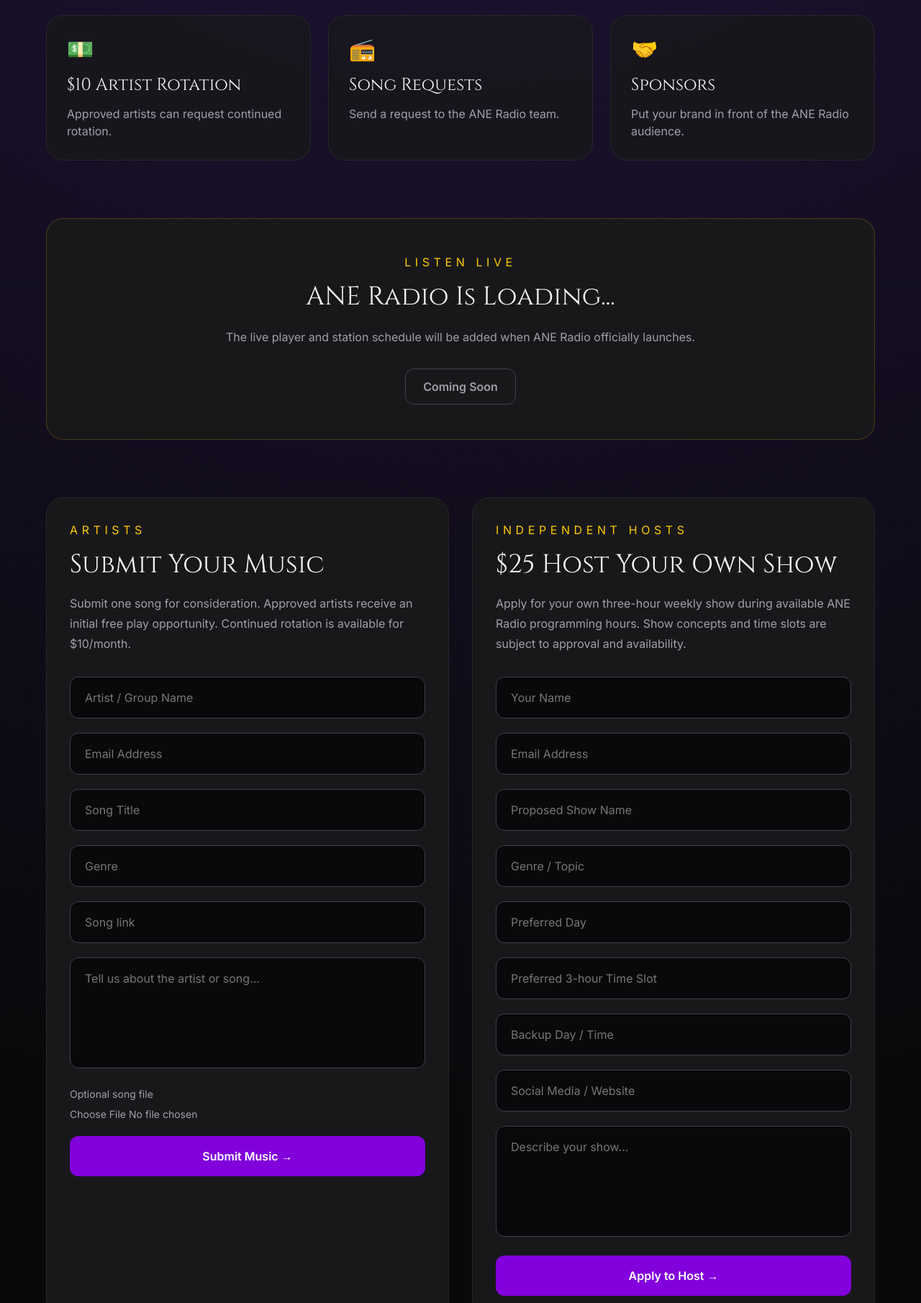
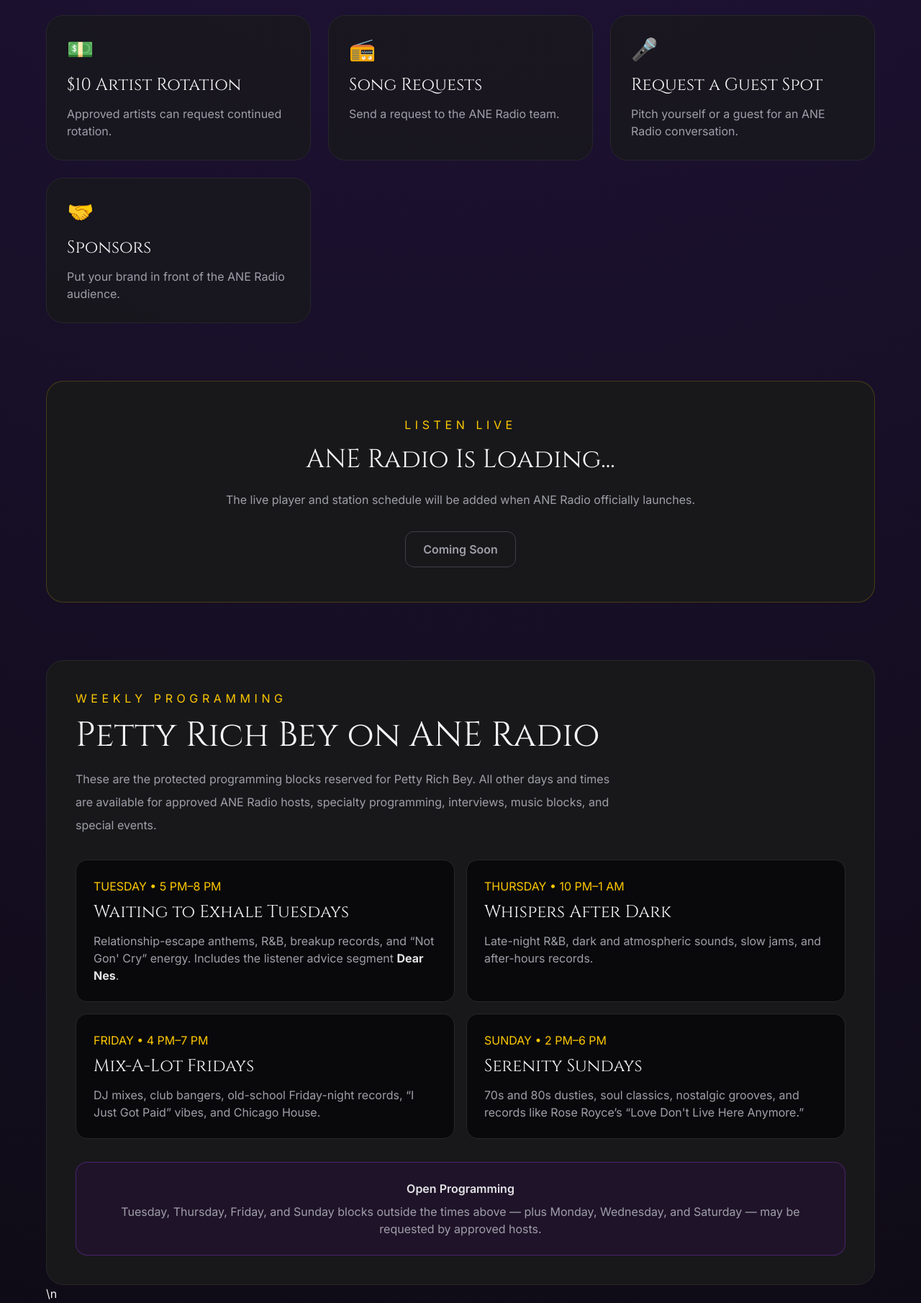
Before and after one commit to pettyrichbey/pettyrichbey-website, an Astro site: page /ane-radio in a window 1280 px wide. Shown: the part 816-2626 px from the top of the page at 72% size. Built offline with nearby package versions, Linux system fonts and the light colour scheme; Astro itself is replaced by a stand-in of ours; a web font is replaced by a local one.

Commit message:
Add ANE Radio schedule and guest request form

```diff
--- a/src/pages/ane-radio/index.astro
+++ b/src/pages/ane-radio/index.astro
@@ -18,17 +18,36 @@
 <a href="#host" class="rounded-3xl border border-zinc-800 bg-zinc-900/80 p-7 transition hover:-translate-y-1 hover:border-purple-500"><div class="text-3xl">🎙️</div><h2 class="logo mt-4 text-2xl">$25 Host Your Own Show</h2><p class="mt-3 text-zinc-400">Apply for a weekly three-hour programming slot.</p></a>
 <a href="#rotation" class="rounded-3xl border border-zinc-800 bg-zinc-900/80 p-7 transition hover:-translate-y-1 hover:border-purple-500"><div class="text-3xl">💵</div><h2 class="logo mt-4 text-2xl">$10 Artist Rotation</h2><p class="mt-3 text-zinc-400">Approved artists can request continued rotation.</p></a>
 <a href="#requests" class="rounded-3xl border border-zinc-800 bg-zinc-900/80 p-7 transition hover:-translate-y-1 hover:border-purple-500"><div class="text-3xl">📻</div><h2 class="logo mt-4 text-2xl">Song Requests</h2><p class="mt-3 text-zinc-400">Send a request to the ANE Radio team.</p></a>
+<a href="#guests" class="rounded-3xl border border-zinc-800 bg-zinc-900/80 p-7 transition hover:-translate-y-1 hover:border-purple-500"><div class="text-3xl">🎤</div><h2 class="logo mt-4 text-2xl">Request a Guest Spot</h2><p class="mt-3 text-zinc-400">Pitch yourself or a guest for an ANE Radio conversation.</p></a>
 <a href="#sponsors" class="rounded-3xl border border-zinc-800 bg-zinc-900/80 p-7 transition hover:-translate-y-1 hover:border-purple-500"><div class="text-3xl">🤝</div><h2 class="logo mt-4 text-2xl">Sponsors</h2><p class="mt-3 text-zinc-400">Put your brand in front of the ANE Radio audience.</p></a>
 </div>
 <div id="listen" class="mt-20 rounded-3xl border border-yellow-400/20 bg-zinc-900 p-8 text-center md:p-12"><p class="uppercase tracking-[0.35em] text-yellow-400">Listen Live</p><h2 class="logo mt-4 text-4xl">ANE Radio Is Loading...</h2><p class="mx-auto mt-5 max-w-2xl leading-8 text-zinc-400">The live player and station schedule will be added when ANE Radio officially launches.</p><span class="mt-7 inline-flex rounded-xl border border-zinc-700 px-6 py-3 font-semibold text-zinc-400">Coming Soon</span></div>
-<div class="mt-20 grid gap-8 lg:grid-cols-2">
+<div id="schedule" class="mt-20 rounded-3xl border border-zinc-800 bg-zinc-900 p-8 md:p-10">
+<p class="uppercase tracking-[0.35em] text-yellow-400">Weekly Programming</p>
+<h2 class="logo mt-4 text-4xl md:text-5xl">Petty Rich Bey on ANE Radio</h2>
+<p class="mt-5 max-w-3xl leading-8 text-zinc-400">These are the protected programming blocks reserved for Petty Rich Bey. All other days and times are available for approved ANE Radio hosts, specialty programming, interviews, music blocks, and special events.</p>
+<div class="mt-8 grid gap-4 md:grid-cols-2">
+<div class="rounded-2xl border border-zinc-800 bg-zinc-950 p-6"><p class="text-yellow-400">TUESDAY • 5 PM–8 PM</p><h3 class="logo mt-2 text-2xl">Waiting to Exhale Tuesdays</h3><p class="mt-3 text-zinc-400">Relationship-escape anthems, R&amp;B, breakup records, and “Not Gon' Cry” energy. Includes the listener advice segment <strong class="text-zinc-200">Dear Nes</strong>.</p></div>
+<div class="rounded-2xl border border-zinc-800 bg-zinc-950 p-6"><p class="text-yellow-400">THURSDAY • 10 PM–1 AM</p><h3 class="logo mt-2 text-2xl">Whispers After Dark</h3><p class="mt-3 text-zinc-400">Late-night R&amp;B, dark and atmospheric sounds, slow jams, and after-hours records.</p></div>
+<div class="rounded-2xl border border-zinc-800 bg-zinc-950 p-6"><p class="text-yellow-400">FRIDAY • 4 PM–7 PM</p><h3 class="logo mt-2 text-2xl">Mix-A-Lot Fridays</h3><p class="mt-3 text-zinc-400">DJ mixes, club bangers, old-school Friday-night records, “I Just Got Paid” vibes, and Chicago House.</p></div>
+<div class="rounded-2xl border border-zinc-800 bg-zinc-950 p-6"><p class="text-yellow-400">SUNDAY • 2 PM–6 PM</p><h3 class="logo mt-2 text-2xl">Serenity Sundays</h3><p class="mt-3 text-zinc-400">70s and 80s dusties, soul classics, nostalgic grooves, and records like Rose Royce’s “Love Don't Live Here Anymore.”</p></div>
+</div>
+<div class="mt-8 rounded-2xl border border-purple-500/30 bg-purple-950/20 p-6 text-center"><p class="font-semibold text-zinc-200">Open Programming</p><p class="mt-2 text-zinc-400">Tuesday, Thursday, Friday, and Sunday blocks outside the times above — plus Monday, Wednesday, and Saturday — may be requested by approved hosts.</p></div>
+</div>\n<div class="mt-20 grid gap-8 lg:grid-cols-2">
 <div id="music" class="rounded-3xl border border-zinc-800 bg-zinc-900 p-8"><p class="uppercase tracking-[0.35em] text-yellow-400">Artists</p><h2 class="logo mt-4 text-4xl">Submit Your Music</h2><p class="mt-5 leading-7 text-zinc-400">Submit one song for consideration. Approved artists receive an initial free play opportunity. Continued rotation is available for $10/month.</p>
 <form action="https://formsubmit.co/contact@pettyrichbey.com" method="POST" enctype="multipart/form-data" class="mt-8 space-y-5"><input type="hidden" name="_subject" value="ANE RADIO — MUSIC SUBMISSION" /><input type="hidden" name="_captcha" value="false" /><input type="hidden" name="_template" value="table" /><input type="hidden" name="_next" value="https://pettyrichbey.com/ane-radio?submitted=music" /><input name="artist_name" required placeholder="Artist / Group Name" class="form-input" /><input name="email" type="email" required placeholder="Email Address" class="form-input" /><input name="song_title" required placeholder="Song Title" class="form-input" /><input name="genre" placeholder="Genre" class="form-input" /><input name="song_link" type="url" placeholder="Song link" class="form-input" /><textarea name="artist_message" rows="5" placeholder="Tell us about the artist or song..." class="form-input resize-none"></textarea><label class="block text-sm text-zinc-400">Optional song file<input name="attachment" type="file" accept="audio/*" class="mt-2 block w-full text-sm text-zinc-400" /></label><button class="w-full rounded-xl bg-purple-700 px-6 py-4 font-semibold text-white transition hover:bg-purple-600">Submit Music →</button></form></div>
 <div id="host" class="rounded-3xl border border-zinc-800 bg-zinc-900 p-8"><p class="uppercase tracking-[0.35em] text-yellow-400">Independent Hosts</p><h2 class="logo mt-4 text-4xl">$25 Host Your Own Show</h2><p class="mt-5 leading-7 text-zinc-400">Apply for your own three-hour weekly show during available ANE Radio programming hours. Show concepts and time slots are subject to approval and availability.</p>
 <form action="https://formsubmit.co/contact@pettyrichbey.com" method="POST" class="mt-8 space-y-5"><input type="hidden" name="_subject" value="ANE RADIO — HOST APPLICATION" /><input type="hidden" name="_captcha" value="false" /><input type="hidden" name="_template" value="table" /><input type="hidden" name="_next" value="https://pettyrichbey.com/ane-radio?submitted=host" /><input name="host_name" required placeholder="Your Name" class="form-input" /><input name="email" type="email" required placeholder="Email Address" class="form-input" /><input name="show_name" required placeholder="Proposed Show Name" class="form-input" /><input name="topic" placeholder="Genre / Topic" class="form-input" /><input name="preferred_day" placeholder="Preferred Day" class="form-input" /><input name="preferred_time" placeholder="Preferred 3-hour Time Slot" class="form-input" /><input name="backup_time" placeholder="Backup Day / Time" class="form-input" /><input name="social_links" placeholder="Social Media / Website" class="form-input" /><textarea name="show_description" rows="5" required placeholder="Describe your show..." class="form-input resize-none"></textarea><button class="w-full rounded-xl bg-purple-700 px-6 py-4 font-semibold text-white transition hover:bg-purple-600">Apply to Host →</button></form></div>
 </div>
 <div id="rotation" class="mt-8 rounded-3xl border border-purple-500/30 bg-purple-950/20 p-8 md:p-10"><p class="uppercase tracking-[0.35em] text-yellow-400">Artist Rotation</p><h2 class="logo mt-4 text-4xl">$10/month Continued Rotation</h2><p class="mt-4 max-w-3xl leading-8 text-zinc-300">After a song is accepted for ANE Radio, artists can request continued rotation for $10/month. Rotation remains subject to station programming, content standards, and available airtime.</p><a href="#music" class="mt-7 inline-flex rounded-xl border border-yellow-400 px-6 py-3 font-semibold text-yellow-300 transition hover:bg-yellow-400 hover:text-zinc-950">Submit Your Music</a></div>
-<div id="requests" class="mt-8 rounded-3xl border border-zinc-800 bg-zinc-900 p-8 md:p-10"><p class="uppercase tracking-[0.35em] text-yellow-400">Listeners</p><h2 class="logo mt-4 text-4xl">Request a Song</h2><form action="https://formsubmit.co/contact@pettyrichbey.com" method="POST" class="mt-8 grid gap-5 md:grid-cols-2"><input type="hidden" name="_subject" value="ANE RADIO — SONG REQUEST" /><input type="hidden" name="_captcha" value="false" /><input type="hidden" name="_template" value="table" /><input type="hidden" name="_next" value="https://pettyrichbey.com/ane-radio?submitted=request" /><input name="listener_name" required placeholder="Your Name" class="form-input" /><input name="email" type="email" required placeholder="Email Address" class="form-input" /><input name="song_title" required placeholder="Song Title" class="form-input" /><input name="artist" required placeholder="Artist" class="form-input" /><textarea name="message" rows="4" placeholder="Anything you'd like us to know?" class="form-input resize-none md:col-span-2"></textarea><button class="rounded-xl bg-purple-700 px-6 py-4 font-semibold text-white transition hover:bg-purple-600 md:col-span-2">Send Request →</button></form></div>
+<div id="guests" class="mt-8 rounded-3xl border border-purple-500/30 bg-purple-950/20 p-8 md:p-10">
+<p class="uppercase tracking-[0.35em] text-yellow-400">Guests &amp; Interviews</p>
+<h2 class="logo mt-4 text-4xl">Request a Guest Spot</h2>
+<p class="mt-5 max-w-3xl leading-8 text-zinc-300">Want to join ANE Radio for an interview, artist spotlight, author conversation, business feature, community discussion, or special appearance? Tell us who you are and what you'd like to talk about.</p>
+<form action="https://formsubmit.co/contact@pettyrichbey.com" method="POST" class="mt-8 grid gap-5 md:grid-cols-2">
+<input type="hidden" name="_subject" value="ANE RADIO — GUEST REQUEST" /><input type="hidden" name="_captcha" value="false" /><input type="hidden" name="_template" value="table" /><input type="hidden" name="_next" value="https://pettyrichbey.com/ane-radio?submitted=guest" />
+<input name="guest_name" required placeholder="Name / Guest Name" class="form-input" /><input name="email" type="email" required placeholder="Email Address" class="form-input" /><input name="organization" placeholder="Business / Organization / Brand" class="form-input" /><input name="social_links" placeholder="Social Media / Website" class="form-input" /><input name="guest_type" placeholder="Artist, Author, Business, Community, etc." class="form-input" /><input name="preferred_time" placeholder="Preferred Day / Time" class="form-input" /><textarea name="topic" rows="5" required placeholder="What would you like to discuss?" class="form-input resize-none md:col-span-2"></textarea><button class="rounded-xl bg-purple-700 px-6 py-4 font-semibold text-white transition hover:bg-purple-600 md:col-span-2">Request a Guest Spot →</button>
+</form></div>\n<div id="requests" class="mt-8 rounded-3xl border border-zinc-800 bg-zinc-900 p-8 md:p-10"><p class="uppercase tracking-[0.35em] text-yellow-400">Listeners</p><h2 class="logo mt-4 text-4xl">Request a Song</h2><form action="https://formsubmit.co/contact@pettyrichbey.com" method="POST" class="mt-8 grid gap-5 md:grid-cols-2"><input type="hidden" name="_subject" value="ANE RADIO — SONG REQUEST" /><input type="hidden" name="_captcha" value="false" /><input type="hidden" name="_template" value="table" /><input type="hidden" name="_next" value="https://pettyrichbey.com/ane-radio?submitted=request" /><input name="listener_name" required placeholder="Your Name" class="form-input" /><input name="email" type="email" required placeholder="Email Address" class="form-input" /><input name="song_title" required placeholder="Song Title" class="form-input" /><input name="artist" required placeholder="Artist" class="form-input" /><textarea name="message" rows="4" placeholder="Anything you'd like us to know?" class="form-input resize-none md:col-span-2"></textarea><button class="rounded-xl bg-purple-700 px-6 py-4 font-semibold text-white transition hover:bg-purple-600 md:col-span-2">Send Request →</button></form></div>
 <div id="sponsors" class="mt-8 rounded-3xl border border-yellow-400/20 bg-zinc-900 p-8 text-center md:p-10"><p class="uppercase tracking-[0.35em] text-yellow-400">Brand Partners</p><h2 class="logo mt-4 text-4xl">Sponsor ANE Radio</h2><p class="mx-auto mt-5 max-w-2xl leading-8 text-zinc-400">Sponsors can be featured across ANE Radio, individual shows, live programming, the website, and the wider Bey Mirror Media ecosystem. Sponsorship opportunities are coming soon.</p><a href="/sponsors" class="mt-7 inline-flex rounded-xl border border-zinc-700 px-6 py-3 font-semibold text-zinc-200 transition hover:border-yellow-400 hover:text-yellow-400">Explore Sponsorships →</a></div>
 <div class="mt-16 text-center"><p class="text-sm uppercase tracking-[0.4em] text-yellow-400">ANE Radio</p><p class="mt-4 text-zinc-500">Absolutely No Excuses • Music • Shows • Conversations • Comedy</p></div>
 </div></section>
```
